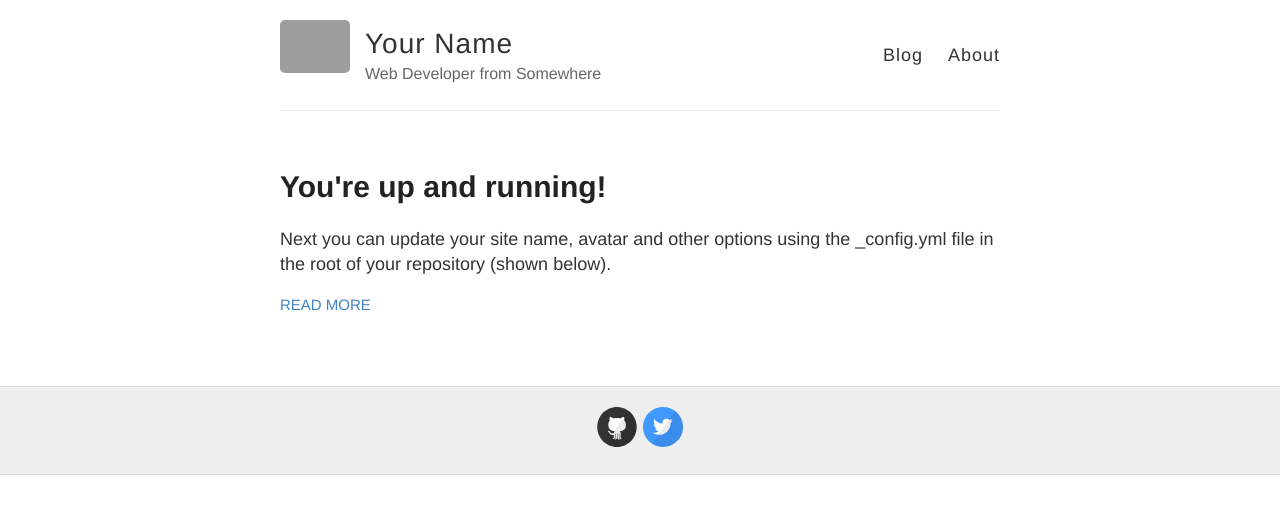
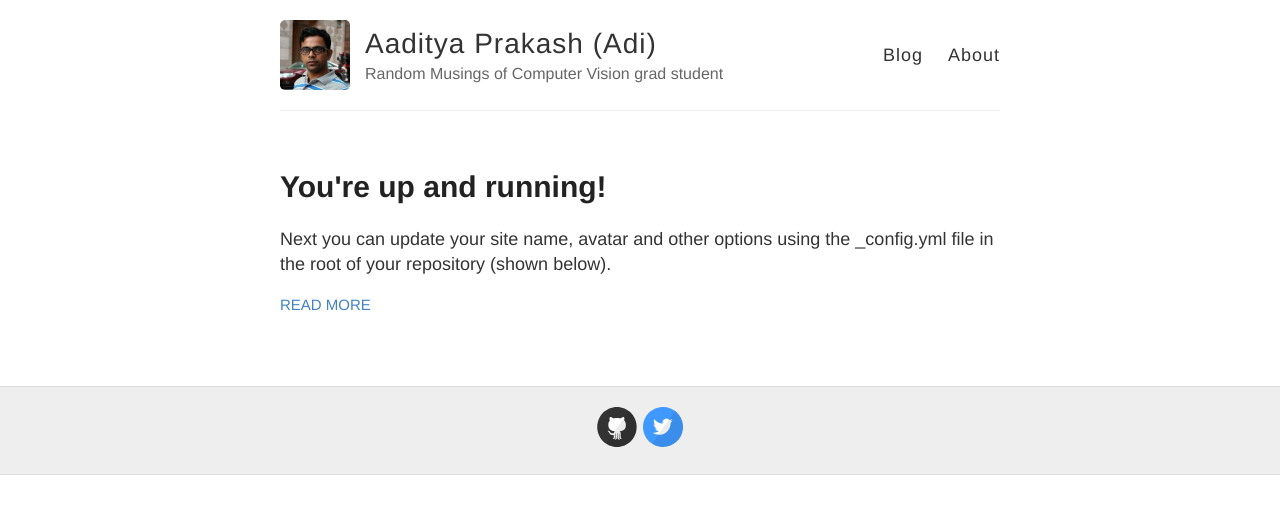
Before and after one commit to iamaaditya/iamaaditya.github.io, a Jekyll site: the page built from index.html, in a window 1280 px wide. Shown: the top 514 px of the page. Built offline with Jekyll 4.4.1, drawn with Linux system fonts in a browser that asks for light colours; Markdown is read by kramdown in place of the engine named in the settings; grey boxes are pictures that could not be loaded.

Commit message:
add name and profile image

```diff
--- a/_config.yml
+++ b/_config.yml
@@ -3,13 +3,13 @@
 #
 
 # Name of your site (displayed in the header)
-name: Your Name
+name: Aaditya Prakash (Adi)
 
 # Short bio or description (displayed in the header)
-description: Web Developer from Somewhere
+description: Random Musings of Computer Vision grad student
 
 # URL of your avatar or profile pic (you could use your GitHub profile pic)
-avatar: https://raw.githubusercontent.com/barryclark/jekyll-now/master/images/jekyll-logo.png
+avatar: https://raw.githubusercontent.com/iamaaditya/iamaaditya.github.io/master/images/profile_image.png
 
 #
 # Flags below are optional
```
Also changed, not shown: images/profile_image.png (added).
